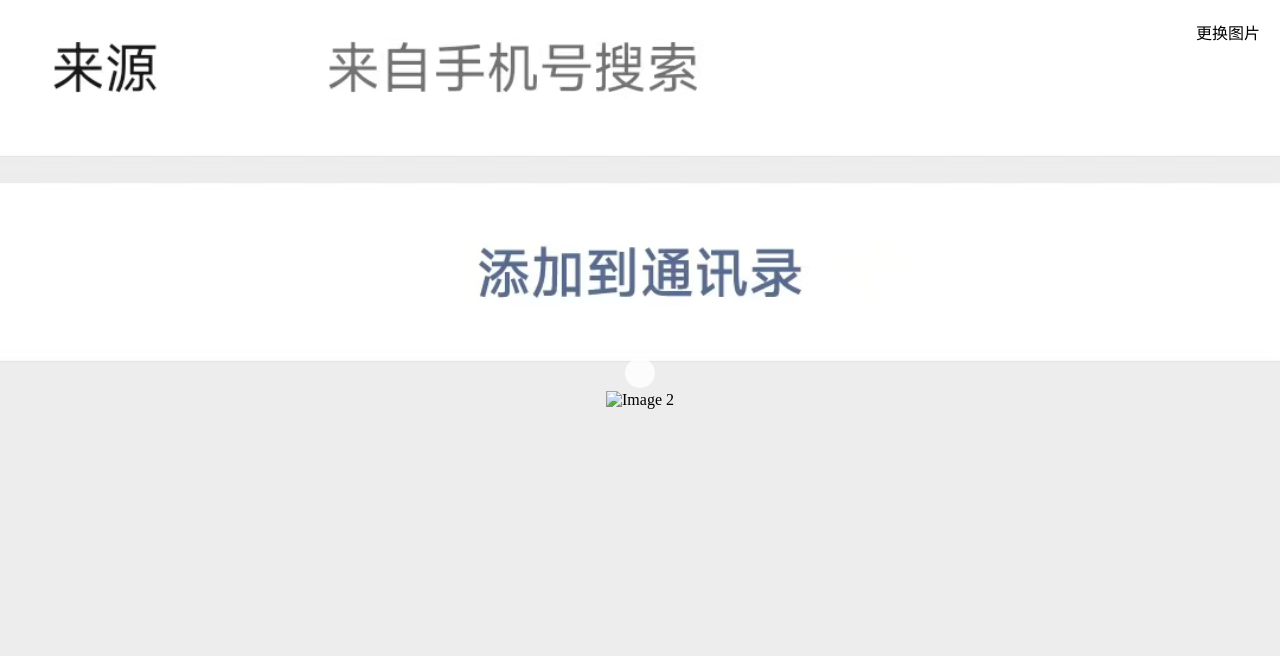
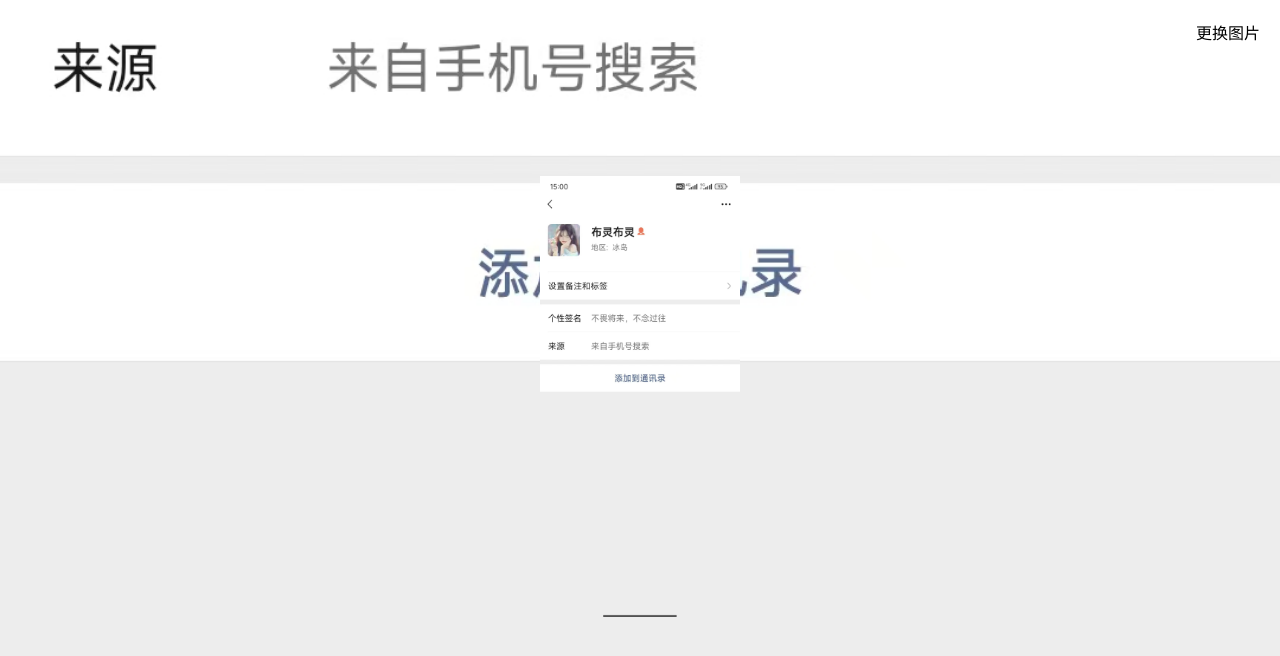
Before and after one commit to cixiaozha/magicpic, a plain HTML site: page magicpic/index.html in a window 1280 px wide. Drawn offline with Linux system fonts and the light colour scheme.

Commit message:
Update index.html

```diff
--- a/magicpic/index.html
+++ b/magicpic/index.html
@@ -82,7 +82,7 @@
 
   <!-- 图片2和点击点 -->
   <div class="image-container">
-    <img src="path_to_image2.jpg" alt="Image 2" id="image2" class="interactive-image">
+    <img src="images/aa.jpg" alt="Image 2" id="image2" class="interactive-image">
     <div class="click-point" onclick="handleClick()"></div>
   </div>
 
```
